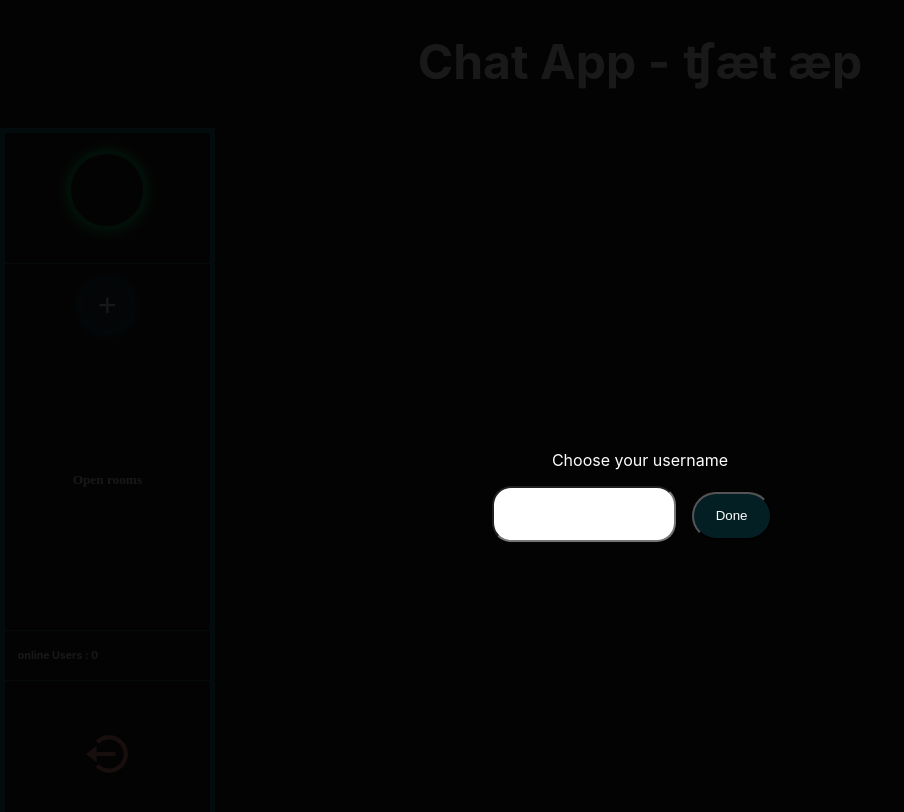
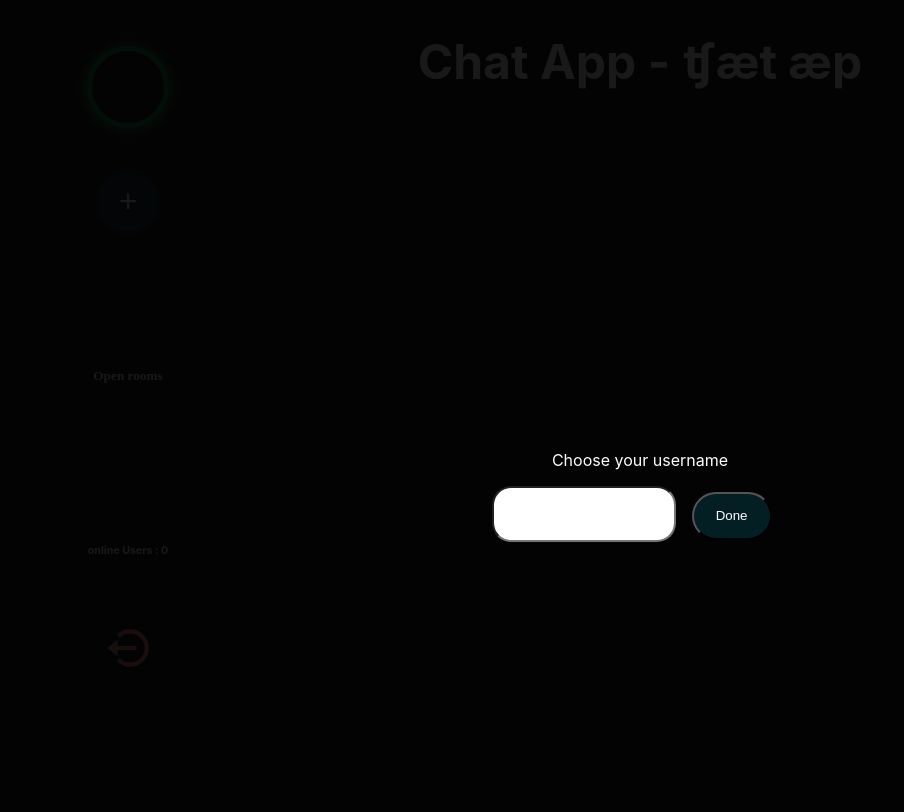
Before and after one commit to mirrenil/lab-3, a React (Create React App) app in the folder client/: page / in a window 1280 px wide. Shown: the top 812 px of the page, without its empty margins (0-904 px from the left). Built offline with nearby package versions, Linux system fonts and the light colour scheme.

Commit message:
removed thre border around the sidebar and aligned online users

```diff
--- a/client/src/Components/Style/SideBar.css
+++ b/client/src/Components/Style/SideBar.css
@@ -5,8 +5,9 @@
   background: linear-gradient(#222020, #202027);
   position: relative;
   height: 100%;
-  border: solid 5px rgba(31, 209, 241, 0.452);
   box-sizing: border-box;
+  top: 30px;
+  position: absolute;
 
 }
 
@@ -33,7 +34,6 @@
   flex-direction: column;
   align-items: center;
   justify-content: center;
-  border-bottom: 1px solid #44c0d66b;
 }
 
 .usernameDiv h1 {
@@ -88,7 +88,6 @@
   flex-direction: column;
   align-items: center;
   justify-content: center;
-  border-bottom: 1px solid #44c0d66b;
   min-height: 300px;
 }
 
@@ -110,7 +109,7 @@
   height: 50px;
   padding: 1em;
   color: #fff;
-  background-color: rgba(255, 255, 255, 0.496);
+  background-color: transparent;
   font-size: 1em;
   margin-bottom: .5em;
   margin-top: .2em;
@@ -125,11 +124,10 @@
 }
 
 .online-users-container {
-  /* display: flex;
+  display: flex;
   flex-direction: column;
-  justify-content: center; */
-  border-bottom: 1px solid #44c0d66b;
-  padding-left: 1em;
+  justify-content: center;
+  align-items: center;
   color: #f1f1f1;
   font-size: .8em;
 }
@@ -155,6 +153,7 @@
 .online-users-list {
   display: flex;
   align-items: center;
+  justify-content: center;
 }
 
 .online-user {
@@ -181,6 +180,7 @@
 .room-users-container.active {
   display: block;
 }
+
 .none {
   background-color: rgba(236, 22, 22, 0.329);
 
```
